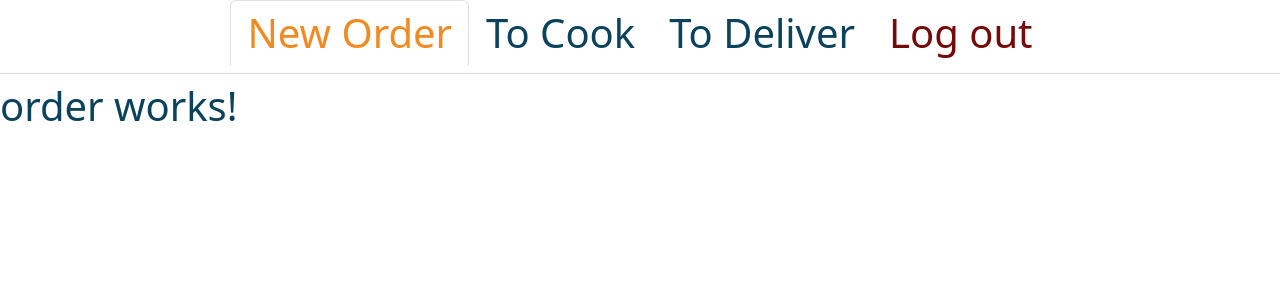
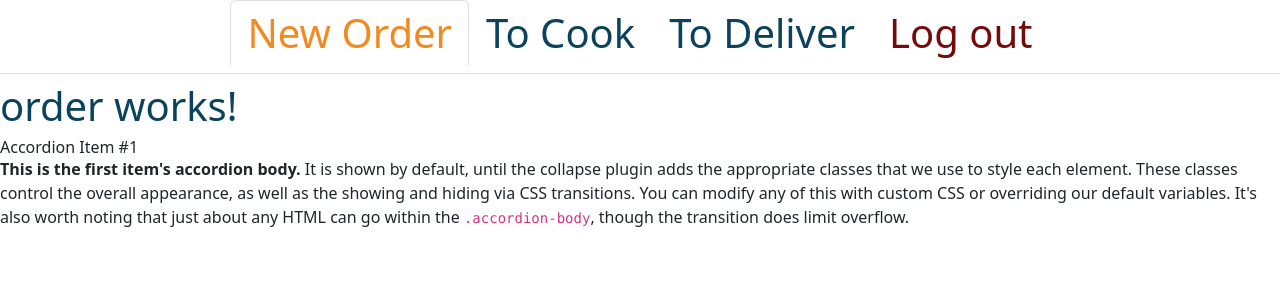
Before and after one commit to Tulpe19/Burger-Queen-App, an Angular app: page /orders in a window 1280 px wide. Shown: the top 300 px of the page. Built offline with nearby package versions, Linux system fonts and the light colour scheme; no server answers; sample sign-in values are in the browser's storage.

Commit message:
Se agrega el acordeon para la sección de to cook

```diff
--- a/src/app/app.component.ts
+++ b/src/app/app.component.ts
@@ -35,7 +35,7 @@
     this.currentURL$ = this.router.events.pipe(
       filter(event => event instanceof NavigationEnd),
       map((finalNavigation => {
-        const result = (finalNavigation as NavigationEnd).url
+        const result = (finalNavigation as NavigationEnd).urlAfterRedirects
         console.log(result)
         return result
       }))
--- a/src/app/modules/auth/components/login/login.component.css
+++ b/src/app/modules/auth/components/login/login.component.css
@@ -1,6 +1,6 @@
 #containerMaster {
   height: 100vh;
-  background-image: url(../../../../../assets/img/backgroundLogin.jpg);
+  background-image: url(../../../../../assets/img/background.png);
   background-size: cover;
   display: flex;
 }
--- a/src/app/modules/auth/components/login/login.component.scss
+++ b/src/app/modules/auth/components/login/login.component.scss
@@ -1,7 +1,7 @@
 @import '../../../../../custom-variables.scss';
 #containerMaster {
     height: 100vh;
-    background-image: url(../../../../../assets/img/backgroundLogin.jpg);
+    background-image: url(../../../../../assets/img/background.png);
     background-size: cover;
     display: flex;
 }
--- a/src/app/modules/order/components/create-order/create-order.component.html
+++ b/src/app/modules/order/components/create-order/create-order.component.html
@@ -12,3 +12,4 @@
         </li>
     </ul>
 </div>
+<button id="openTotalButton" type="button" class="btn btn-primary btn-lg sticky-bottom float-end">Create Order</button>
--- a/src/app/modules/order/components/create-order/create-order.component.scss
+++ b/src/app/modules/order/components/create-order/create-order.component.scss
@@ -5,3 +5,8 @@
 .card img {
     width: 100%;
 }
+
+#openTotalButton {
+    bottom: 3vh;
+    right: 3vw;
+}
--- a/src/app/modules/order/components/order/order.component.html
+++ b/src/app/modules/order/components/order/order.component.html
@@ -1 +1,12 @@
 <h1 class="text-primary">order works! {{orderId$ | async}} {{ orderId }}</h1>
+<div class="accordion-item">
+    <h2 class="accordion-header" id="headingOne">
+      <button class="accordion-button" type="button" data-bs-toggle="collapse" data-bs-target="#collapseOne" aria-expanded="true" aria-controls="collapseOne">
+        Accordion Item #1
+      </button>
+    </h2>
+    <div id="collapseOne" class="accordion-collapse collapse show" aria-labelledby="headingOne" data-bs-parent="#accordionExample">
+      <div class="accordion-body">
+        <strong>This is the first item's accordion body.</strong> It is shown by default, until the collapse plugin adds the appropriate classes that we use to style each element. These classes control the overall appearance, as well as the showing and hiding via CSS transitions. You can modify any of this with custom CSS or overriding our default variables. It's also worth noting that just about any HTML can go within the <code>.accordion-body</code>, though the transition does limit overflow.
+      </div>
+    </div>
```
Also changed, not shown: src/app/modules/auth/services/auth.service.ts (+6 -6 lines).
